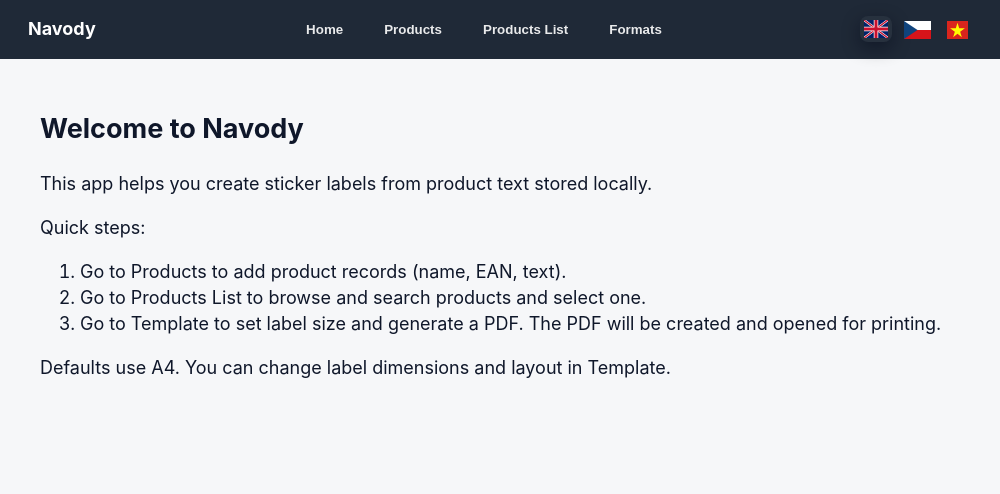
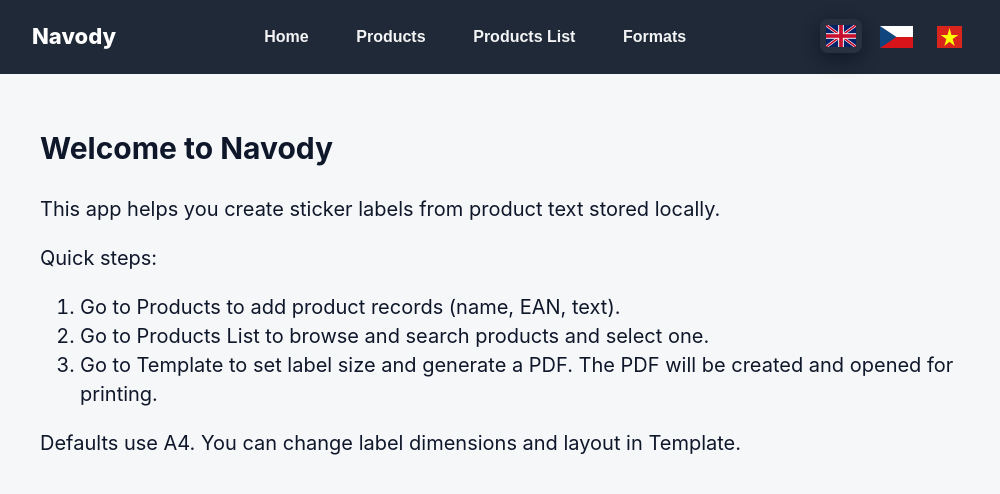
Before and after one commit to TheAnhD/navody, an Electron app: page index.html in a window 1000 px wide. Drawn offline with Linux system fonts and the light colour scheme; no server answers.

Commit message:
chore: increase base font-size and navbar text for better Windows readability

```diff
--- a/styles.css
+++ b/styles.css
@@ -15,26 +15,26 @@
 	--gap: 20px;
 }
 
-body { font-family: Inter, ui-sans-serif, system-ui, -apple-system, 'Segoe UI', Roboto, 'Helvetica Neue', Arial; margin: 0; padding: 0; background: var(--bg); color: var(--text); font-size: 18px; line-height: 1.45; }
+body { font-family: Inter, ui-sans-serif, system-ui, -apple-system, 'Segoe UI', Roboto, 'Helvetica Neue', Arial; margin: 0; padding: 0; background: var(--bg); color: var(--text); font-size: 20px; line-height: 1.45; }
 
 /* Topbar */
-.topbar { display: flex; justify-content: space-between; align-items: center; padding: 14px 28px; background: #1f2937; color: #fff; }
-.topbar h1 { margin: 0; font-size: 18px; font-weight: 700; }
-.nav .nav-btn { margin-left: 12px; padding: 8px 12px; background: transparent; color: rgba(255,255,255,0.9); border: none; cursor: pointer; font-weight: 600; border-radius: 8px; }
+.topbar { display: flex; justify-content: space-between; align-items: center; padding: 18px 32px; background: #1f2937; color: #fff; }
+.topbar h1 { margin: 0; font-size: 22px; font-weight: 800; }
+.nav .nav-btn { margin-left: 14px; padding: 10px 14px; background: transparent; color: rgba(255,255,255,0.95); border: none; cursor: pointer; font-weight: 700; border-radius: 10px; font-size: 16px; }
 .nav .nav-btn:hover { background: rgba(255,255,255,0.04); }
 
 /* Language picker flags in topbar */
-.lang-picker { display: flex; gap: 8px; align-items: center; }
+.lang-picker { display: flex; gap: 12px; align-items: center; }
 .lang-picker .flag {
 	display: inline-flex;
 	align-items: center;
 	justify-content: center;
-	padding: 4px;
+	padding: 6px;
 	border-radius: 8px;
 	cursor: pointer;
 	background: transparent;
 }
-.lang-picker .flag img { display:block; width: auto; height: 18px; object-fit: contain; }
+.lang-picker .flag img { display:block; width: auto; height: 22px; object-fit: contain; }
 /* active flag indicator: subtle background & shadow behind the image (doesn't clip SVG) */
 .lang-picker .flag.active { background: rgba(255,255,255,0.04); box-shadow: 0 6px 18px rgba(2,6,23,0.45); border-radius: 8px; transform: translateY(-1px); }
 
```
Also changed, not shown: main.js (+12 -4 lines).
